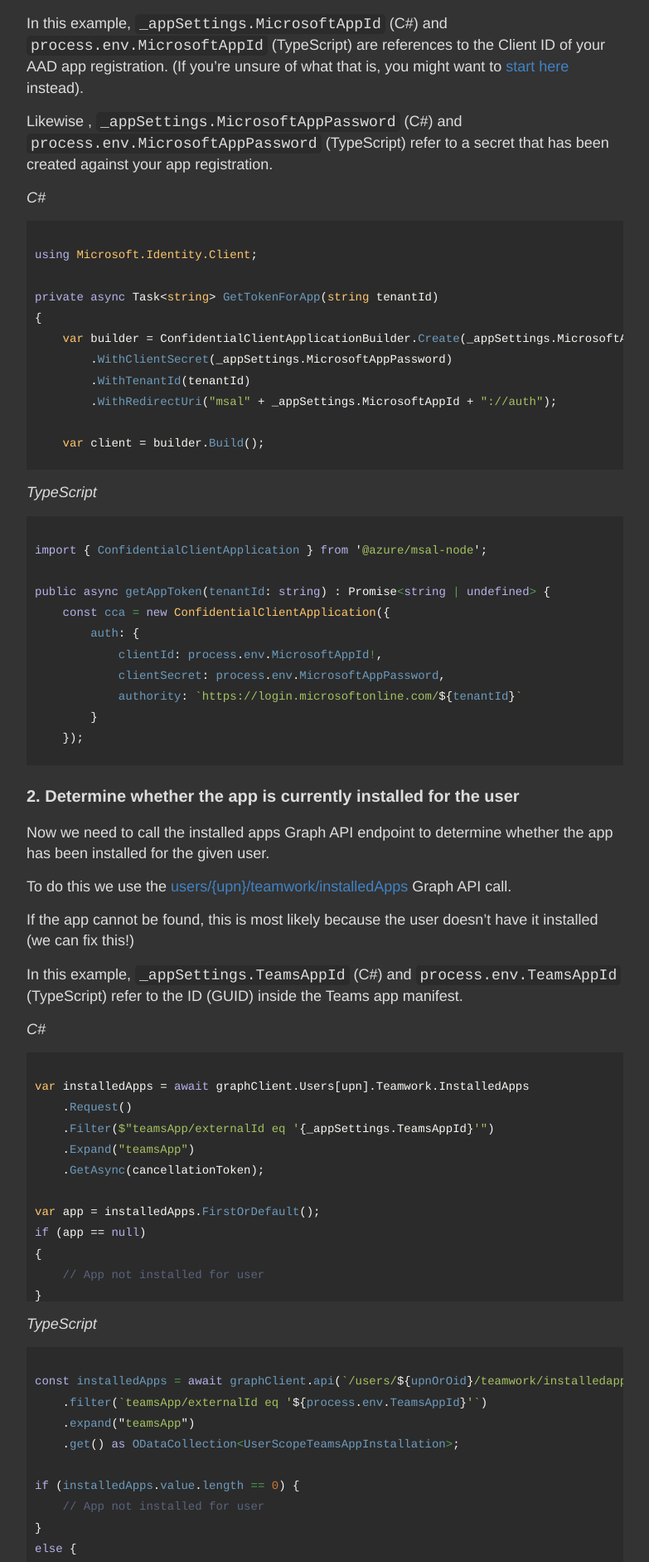
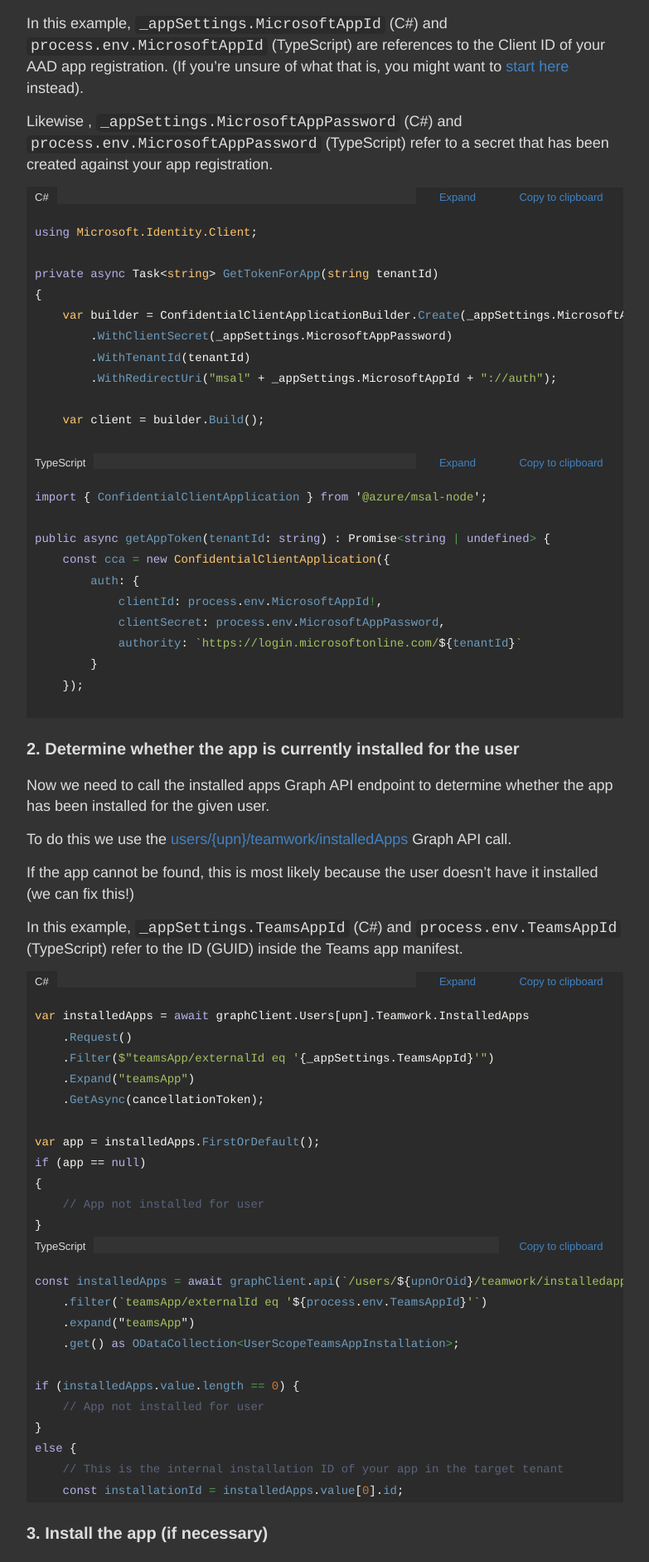
Before and after one commit to scottperham/hack-and-chat, a Jekyll site: the page built from _posts/2022-03-30-teams-proactive-messaging.md, in a window 1280 px wide. Shown: the part 2228-4110 px from the top of the page at 83% size, without its empty margins (248-1031 px from the left). Built offline with Jekyll 4.4.1, drawn with Linux system fonts in a browser that asks for light colours; some of the changed text lies outside the part shown.

Commit message:
Code toolbar

````diff
--- a/_layouts/default.html
+++ b/_layouts/default.html
@@ -11,7 +11,7 @@
 
     <link rel="stylesheet" type="text/css" href="{{ site.baseurl }}/style.css" />
     <link rel="alternate" type="application/rss+xml" title="{{ site.name }} - {{ site.description }}" href="{{ site.baseurl }}/feed.xml" />
-
+    <script src="https://code.jquery.com/jquery-3.6.0.slim.min.js" integrity="sha256-u7e5khyithlIdTpu22PHhENmPcRdFiHRjhAuHcs05RI=" crossorigin="anonymous"></script>
     <!-- Created with Jekyll Now - http://github.com/barryclark/jekyll-now -->
   </head>
 
--- a/_layouts/post.html
+++ b/_layouts/post.html
@@ -1,6 +1,58 @@
 ---
 layout: default
 ---
+
+<script type="text/javascript">
+  $(() => {
+    const toolbar = $("#codeToolbar");
+    $("div.highlight").each((i, e) => {
+      const $this = $(e);
+      const clone = toolbar.clone().css("display", "flex").insertBefore($this);
+
+      const expandLink = clone.find(".expand");
+      const collapseLink = clone.find(".collapse");
+      const copyLink = clone.find(".copy");
+      const lang = clone.find(".lang");
+
+      const pre = $this.find("pre");
+
+      if (pre[0].offsetHeight < 350) {
+        expandLink.hide();
+      }
+
+      expandLink.click(() => {
+        $this.css("max-height","none");
+        collapseLink.show();
+        expandLink.hide();
+      });
+
+      collapseLink.click(() => {
+        $this.css("max-height","300px");
+        collapseLink.hide();
+        expandLink.show();
+      });
+
+      copyLink.click(() => {
+        navigator.clipboard.writeText(pre.text());
+        copyLink.text("Copied!");
+        window.setTimeout(() => copyLink.text("Copy to clipboard"), 3000);
+      });
+
+      const parent = $this.parent();
+      let l = null;
+
+      if (parent.hasClass("language-cs")) { l = "C#"; }
+      if (parent.hasClass("language-js")) { l = "Javascript"; }
+      if (parent.hasClass("language-ts")) { l = "TypeScript"; }
+      if (parent.hasClass("language-json")) { l = "JSON"; }
+
+      if (l) {
+        lang.show().find("span").text(l);
+      }
+
+    });
+  })
+</script>
 
 <svg xmlns="http://www.w3.org/2000/svg" style="display: none;">
   <symbol id="check-circle-fill" fill="currentColor" viewBox="0 0 16 16">
@@ -30,6 +82,13 @@
     </div></div>
 {% endcapture %}
 
+<div class="code-toolbar" id="codeToolbar" style="display: none;">
+  <span class="lang" style="display: none;"><span></span></span>
+  <a class="expand">Expand</a>
+  <a class="collapse" style="display: none;">Collapse</a>
+  <a class="copy">Copy to clipboard</a>
+</div>
+
 <article class="post">
 
   <a href="/">&lt;&lt; Back</a>
@@ -52,6 +111,7 @@
       <span class="tag">{{tag}}</span>
     {% endfor %}
   </div>
+
   {% include post-about.html %}
 
   {% include disqus.html %}
--- a/_posts/2022-03-30-teams-proactive-messaging.md
+++ b/_posts/2022-03-30-teams-proactive-messaging.md
@@ -54,7 +54,6 @@
 
 Likewise , `_appSettings.MicrosoftAppPassword` (C#) and `process.env.MicrosoftAppPassword` (TypeScript) refer to a secret that has been created against your app registration.
 
-_C#_
 ```cs
 using Microsoft.Identity.Client;
 
@@ -107,7 +105,6 @@
 
 In this example, `_appSettings.TeamsAppId` (C#) and `process.env.TeamsAppId` (TypeScript) refer to the ID (GUID) inside the Teams app manifest.
 
-_C#_
 ```cs
 var installedApps = await graphClient.Users[upn].Teamwork.InstalledApps
     .Request()
@@ -148,7 +144,6 @@
 
 Find our application in the app store or organisation store using [appCatalogs/teamsApps](https://docs.microsoft.com/en-us/graph/api/appcatalogs-list-teamsapps?view=graph-rest-1.0&tabs=http) and then install it with [users/{upn}/teamwork/installedApps](https://docs.microsoft.com/en-us/graph/api/userteamwork-post-installedapps?view=graph-rest-1.0&tabs=http)
 
-_C#_
 ```cs
 var teamsApps = await graphClient.AppCatalogs.TeamsApps
     .Request()
@@ -211,7 +205,6 @@
 
 To get the internal user reference (also known as a ChannelAccount) we call the [chat graph endpoint for the installed app](https://docs.microsoft.com/en-us/graph/api/userscopeteamsappinstallation-get-chat?view=graph-rest-1.0&tabs=http)
 
-_C#_
 ```cs
 var chat = await graphClient.Users[upn].Teamwork.InstalledApps[installationId].Chat
     .Request()
@@ -249,7 +241,6 @@
 
 Although we weren't able to craft or request the internal user id, we can programmatically create the bot id! This is in the following format "28:{_Your AAD client ID_}"
 
-_C#_
 ```cs
 var conversationParameters = new ConversationParameters
 {
@@ -282,7 +272,6 @@
 
 We have a new configuration value here, `_appSettings.ServiceUrl` (C#) and `process.env.ServiceUrl` (TypeScript). This is basically the base url for bot service and will be https://smba.trafficmanager.net/{your region} - now, {your region} can be a few possible values... I typically fallback to "uk" but you might want to consider overriding this with the service url that appears in any activity that is sent to your bot as this will ensure that you have the correct region. (Having said that, my tests seem to confirm that as long as it's a valid region value, the messages will still be routed!)
 
-_C#_
 ```cs
 await ((CloudAdapter)_adapter).CreateConversationAsync(credentials.MicrosoftAppId, null, _appSettings.ServiceUrl, credentials.OAuthScope, conversationParameters, async (t1, c1) =>
 {
--- a/_sass/_highlights.scss
+++ b/_sass/_highlights.scss
@@ -1,3 +1,27 @@
+/* width */
+::-webkit-scrollbar {
+  width: 10px;
+  height: 10px;
+}
+
+::-webkit-scrollbar-corner {
+  background: #2b2b2b;
+}
+
+/* Track */
+::-webkit-scrollbar-track {
+  background: #2b2b2b;
+}
+
+/* Handle */
+::-webkit-scrollbar-thumb {
+  background: #888;
+}
+
+/* Handle on hover */
+::-webkit-scrollbar-thumb:hover {
+  background: #555;
+}
 
 span.tag {
   font-size: 14px;
@@ -23,10 +47,42 @@
 
 }
 
+.code-toolbar {
+  font-size: small;
+  justify-content: flex-end;
+  align-items: baseline;
+  line-height: 110%;
+
+  span.lang {
+    flex-grow: 1;
+
+    span {
+      background-color: #2b2b2b;
+      padding: 5px 10px;
+    }
+
+  }
+
+  a {
+    flex-grow: 0;
+    padding: 5px 10px 0 10px;
+    background-color: #2b2b2b;
+    text-align: center;
+
+    &.copy {
+      width: 150px;
+    }
+
+    &.expand, &.collapse {
+      width: 100px;
+    }
+  }
+}
+
 code.highlighter-rouge {
   background-color: #2b2b2b;
   border-radius: 5px;
-  padding: 2px 5px;
+  padding: 0 5px 2px 5px;
 }
 
 div.highlight {
@@ -42,7 +98,7 @@
 }
 
 pre.highlight {
-  padding: 7px 7px 7px 10px;
+  padding: 0 7px 7px 10px;
   margin: 20px 0 20px 0;
 }
 
````
Also changed, not shown: other parts of _posts/2022-03-30-teams-proactive-messaging.md (+0 -6 lines).
